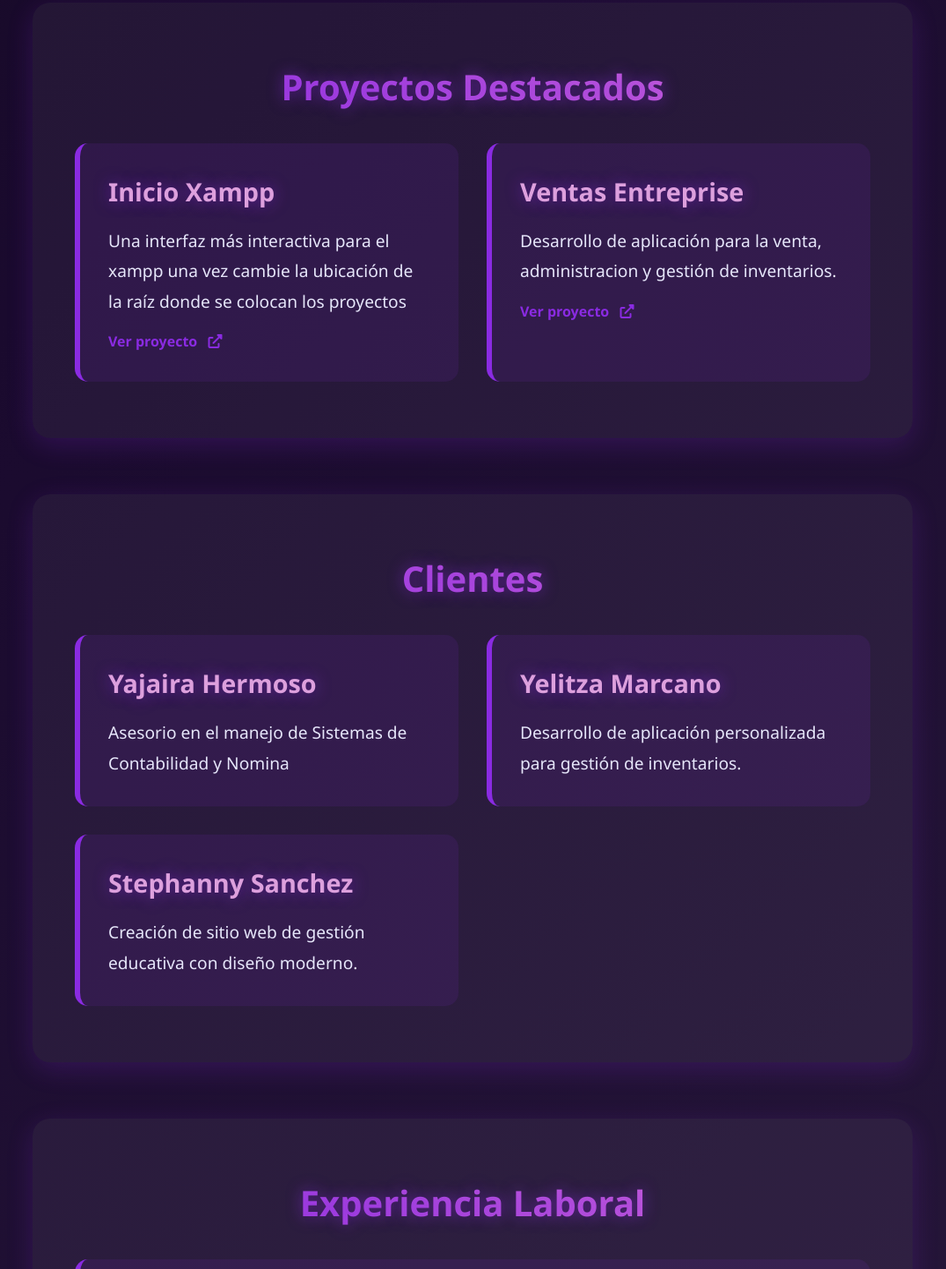
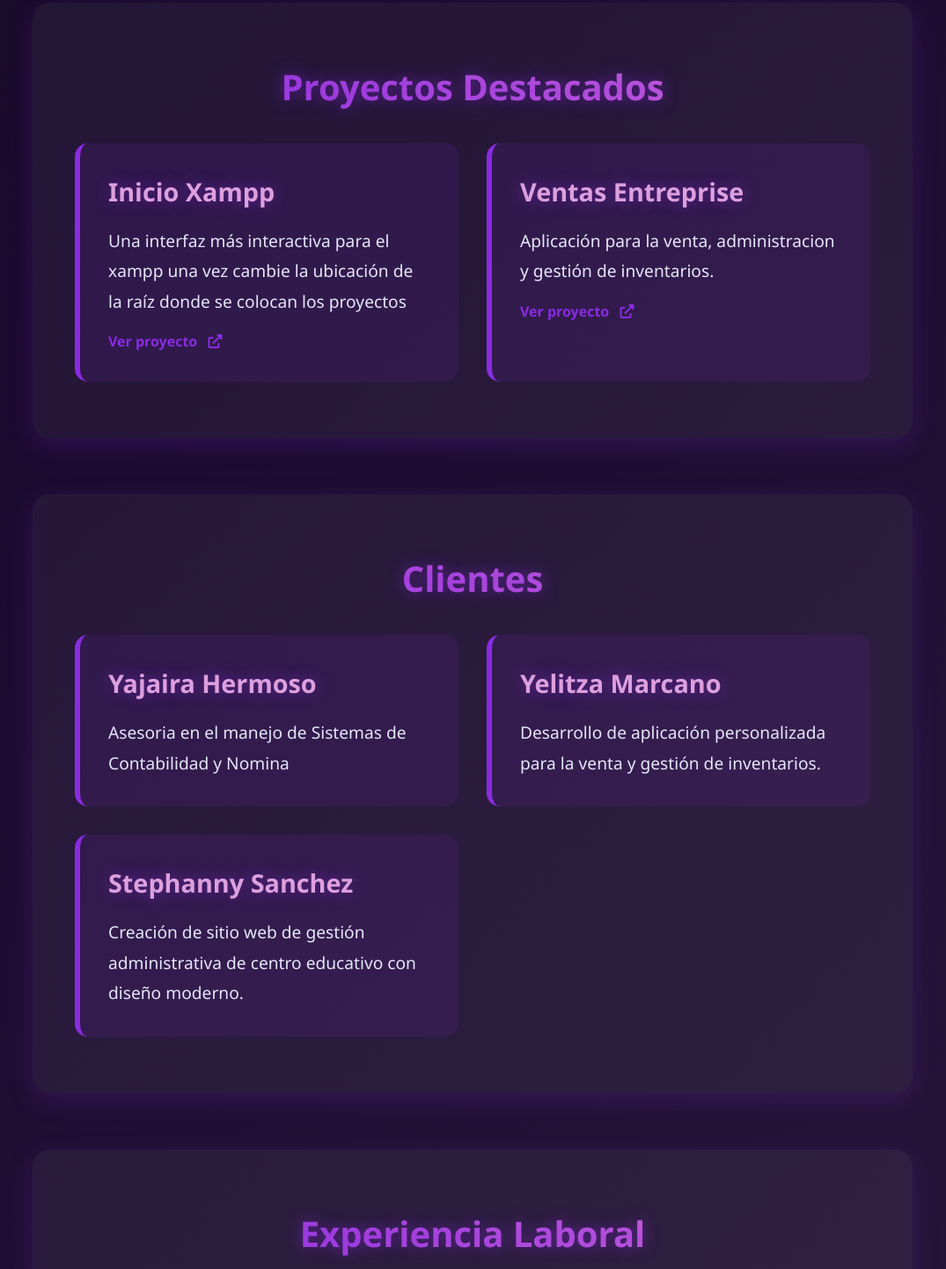
Before and after one commit to Darkangel120/Portafolio, a plain HTML site: page index.html in a window 1280 px wide. Shown: the part 2890-4333 px from the top of the page at 88% size, without its empty margins (103-1178 px from the left). Drawn offline with Linux system fonts and the light colour scheme.

Commit message:
Update index.html

```diff
--- a/index.html
+++ b/index.html
@@ -103,7 +103,7 @@
                 </div>
                 <div class="project-card">
                     <h3>Ventas Entreprise</h3>
-                    <p>Desarrollo de aplicación para la venta, administracion y gestión de inventarios.</p>
+                    <p>Aplicación para la venta, administracion y gestión de inventarios.</p>
                     <a href="projects/ventasentreprise.html" target="_blank" class="project-link">Ver proyecto <i class="fas fa-external-link-alt"></i></a>
                 </div>
 
@@ -115,15 +115,15 @@
             <div class="clients-grid">
                 <div class="client-card">
                     <h3>Yajaira Hermoso</h3>
-                    <p>Asesorio en el manejo de Sistemas de Contabilidad y Nomina</p>
+                    <p>Asesoria en el manejo de Sistemas de Contabilidad y Nomina</p>
                 </div>
                 <div class="client-card">
                     <h3>Yelitza Marcano</h3>
-                    <p>Desarrollo de aplicación personalizada para gestión de inventarios.</p>
+                    <p>Desarrollo de aplicación personalizada para la venta y gestión de inventarios.</p>
                 </div>
                 <div class="client-card">
                     <h3>Stephanny Sanchez</h3>
-                    <p>Creación de sitio web de gestión educativa con diseño moderno.</p>
+                    <p>Creación de sitio web de gestión administrativa de centro educativo con diseño moderno.</p>
                 </div>
             </div>
         </section>
```
